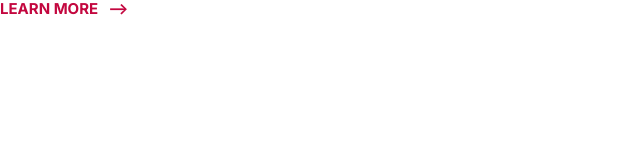
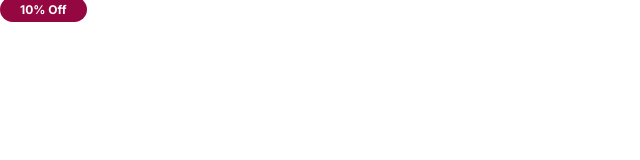
Before and after one commit to LucianoLoyola/Chilli-project, a plain HTML site: page index.html in a window 1280 px wide. Shown: the whole page, without its empty margins (0-640 px from the left). Drawn offline with Linux system fonts and the light colour scheme.

Commit message:
Create the badge component.

```diff
--- a/css/styles.css
+++ b/css/styles.css
@@ -6,7 +6,7 @@
     --color-bodytext: #4E4E50;
 }
 
-/*  Typography */
+/*   -------------- Typography --------------         */
 html{
     font-size: 62.5%; /*Of 16px = 10px*/
 }
@@ -58,7 +58,7 @@ p{
 
 
 
-/* Links  */
+/*   -------------- Links --------------         */
 a{
     text-decoration: none; /*There is an underline by default. We must remove it.*/
 }
@@ -85,3 +85,33 @@ a{
         font-size: 1.5rem;
     }
 }
+
+/*   -------------- Badges --------------         */
+.badge{
+    white-space: nowrap; /*This prevents to wrapping in another line*/
+    padding: 0.5rem 2rem; /*vertical - horizontal*/
+    font-weight: 600;
+    font-size: 2rem;
+    border-radius: 20px;
+}
+
+.badge--primary{
+    background: var(--color-primary);
+    color: white;
+}
+.badge--secondary{
+    background-color:var(--color-secondary);
+    color:white;
+}
+.badge--small{
+    font-size: 1.6rem;
+}
+
+@media screen and (min-width: 1024px) {
+    .badge{
+        font-size:1.5rem;
+    }
+    .badge--small{
+        font-size: 1.2rem;
+    }
+}
--- a/index.html
+++ b/index.html
@@ -15,6 +15,6 @@
     <link rel="stylesheet" href="css/normalize.css" />
   </head>
   <body>
-    <a href="#" class="link-arrow">Learn more</a>
+    <span class="badge badge--primary badge--small">10% Off</span>
   </body>
 </html>
```
Also changed, not shown: components/badges.html (added, +3 -0 lines).
